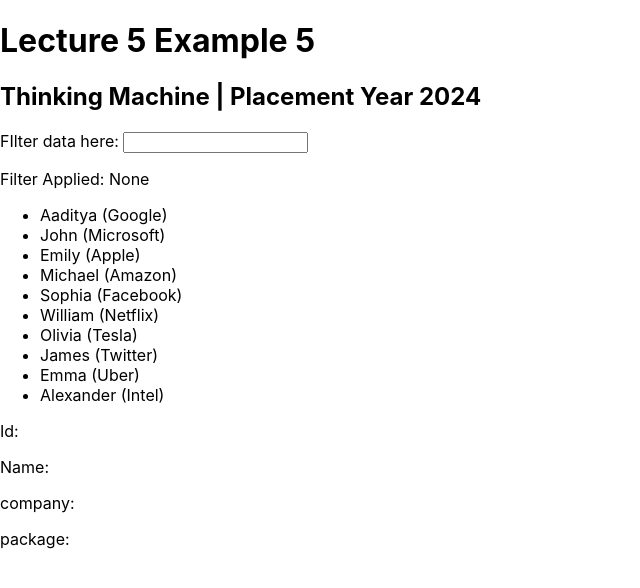
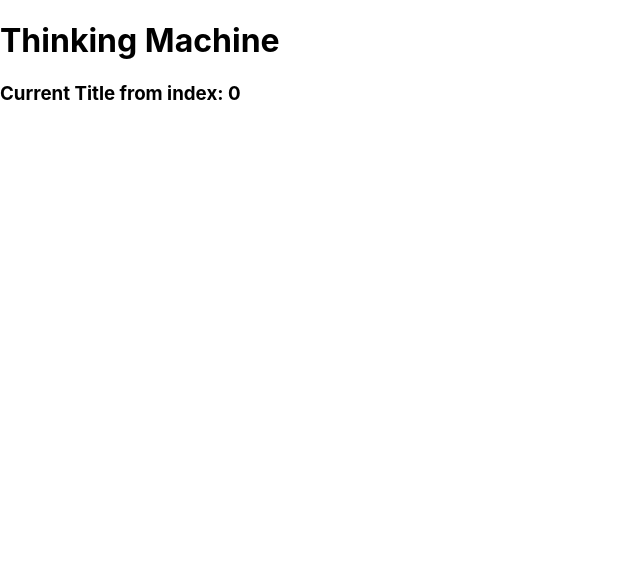
Before and after one commit to acutehimanshu/React, a React (Create React App) app in the folder tmone/: page / in a window 1280 px wide. Shown: the top 588 px of the page, without its empty margins (0-640 px from the left). Built offline with nearby package versions, Linux system fonts and the light colour scheme.

Commit message:
Lecture 6: Component Rendering and page Rendering

```diff
--- /dev/null
+++ b/tmone/src/AppExample5.js
@@ -0,0 +1,39 @@
+import React from "react";
+
+ const Titles = [
+        "Thinking Machine",
+        "We teach more than we promise",
+        'Think Big',
+        "Ujjain is the City of God"
+    ];
+
+const AppExample5 = ()=>{
+    // alert('cool'); // printint 2 times
+    // const Titles = [
+    //     "Thinking Machine",
+    //     "We teach more than we promise",
+    //     'Think Big',
+    //     "Ujjain is the City of God"
+    // ]; // putting this outside the appexmaple5
+    const [titleIndex, setTitleIndex] = React.useState(0);
+    const changeTitle = ()=>{
+        if(titleIndex == Titles.length-1) setTitleIndex(0);
+        else setTitleIndex(titleIndex+1);
+    }
+    const doSomething = ()=>{
+        alert(Titles.length);
+        Titles.push("Programming is cool");
+        alert(Titles.length);
+        setTitleIndex(0); // if we comment this it will not rerender //
+        // if data rerender then titles will again initialise and length will be same as intiall every time when it will rerender
+        // to avoid this we should keep data outside the componenent
+    }
+    return (
+        <div>
+            <h1 onClick={changeTitle}>{Titles[titleIndex]}</h1>
+            <h3 onClick={doSomething}>Current Title from index: {titleIndex}</h3>
+        </div>
+    )
+}
+
+export default AppExample5;
--- a/tmone/src/index.js
+++ b/tmone/src/index.js
@@ -2,14 +2,14 @@
 import ReactDOM from 'react-dom/client';
 import './index.css';
 // import App from './App';
-import Assignment01_L5 from './Assignment01_L5';
+import AppExample5 from './AppExample5';
 import reportWebVitals from './reportWebVitals';
 
 const root = ReactDOM.createRoot(document.getElementById('root'));
 root.render(
   <React.StrictMode>
     {/* <App /> */}
-    <Assignment01_L5 />
+    <AppExample5 />
   </React.StrictMode>
 );
 
```
Also changed, not shown: 1 other file (tests, documents, lock files or other folders).
